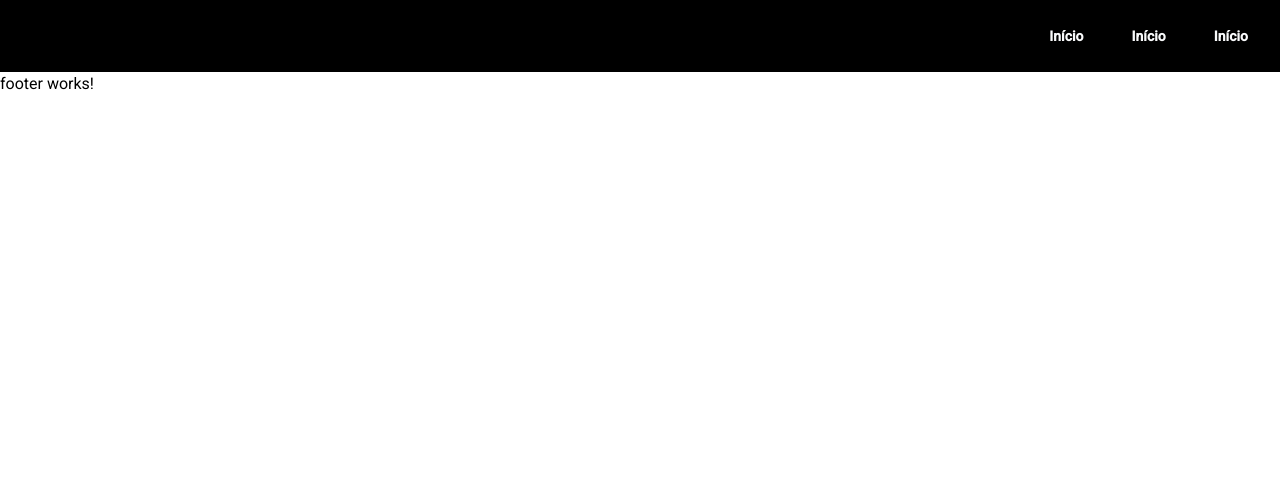
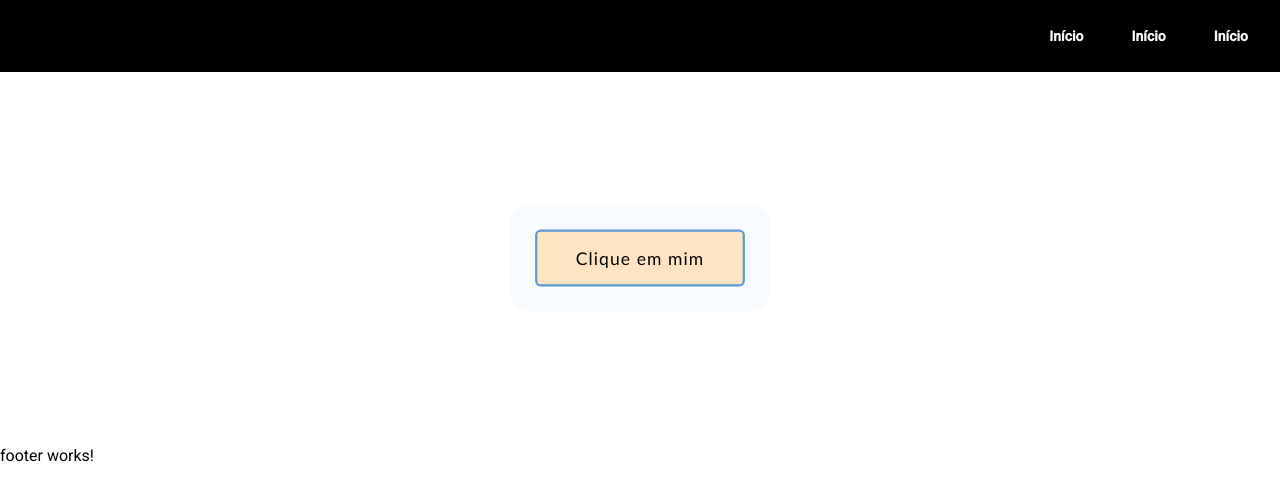
Before and after one commit to RodrigoMarques6/utilidadesParaProjetos, an Angular app: page /botao-animado in a window 1280 px wide. Before the commit this address led to /. Shown: the top 500 px of the page. Built offline with nearby package versions, Linux system fonts and the light colour scheme.

Commit message:
feat/ adicionando componente de botão animado

```diff
--- a/src/app/app.component.ts
+++ b/src/app/app.component.ts
@@ -7,7 +7,7 @@ import { MenuComponent } from './components/menu/menu.component';
 import { MainComponent } from './components/main/main.component';
 import { CarouselComponent } from './components/carousel/carousel.component';
 import { MatIconModule } from '@angular/material/icon';
-
+import { PulseButtonComponent } from './components/pulse-button/pulse-button.component';
 
 @Component({
   selector: 'app-root',
@@ -17,11 +17,12 @@ import { MatIconModule } from '@angular/material/icon';
     CarouselComponent,
     SelectColorComponent,
     CharacterCounterComponent,
+    PulseButtonComponent,
     FooterComponent,
     MenuComponent,
     MainComponent,
     RouterModule,
-    MatIconModule
+    MatIconModule,
   ],
   templateUrl: './app.component.html',
   styleUrl: './app.component.css',
--- a/src/app/app.routes.ts
+++ b/src/app/app.routes.ts
@@ -5,6 +5,7 @@ import { CharacterCounterComponent } from './components/character-counter/charac
 import { CarouselComponent } from './components/carousel/carousel.component';
 import { SidebarRightComponent } from './components/sidebar-right/sidebar-right.component';
 import { LikeReposComponent } from './components/like-repos/like-repos.component';
+import { PulseButtonComponent } from './components/pulse-button/pulse-button.component';
 
 export const routes: Routes = [
   { path: '', component: MainComponent },
@@ -13,4 +14,5 @@ export const routes: Routes = [
   { path: 'carrossel', component: CarouselComponent },
   { path: 'menu-lateral-direito', component: SidebarRightComponent },
   { path: 'repositorios-uteis', component: LikeReposComponent },
+  { path: 'botao-animado', component: PulseButtonComponent },
 ];
--- a/src/app/components/main/main.component.html
+++ b/src/app/components/main/main.component.html
@@ -43,5 +43,11 @@
     >
       Repositórios úteis
     </button>
+    <button
+      class="mt-8 px-6 py-3 rounded-full text-xl bg-blue-800 text-white hover:bg-blue-700 transition"
+      routerLink="/botao-animado"
+    >
+      Botão animado
+    </button>
   </div>
 </div>
--- /dev/null
+++ b/src/app/components/pulse-button/pulse-button.component.css
@@ -0,0 +1,38 @@
+.pulse-button {
+    position: relative;
+    display: inline-block;
+    padding: 12px 24px;
+    font-size: 1rem;
+    font-weight: 500;
+    font-family: 'Trebuchet MS', sans-serif;
+    text-align: center;
+    color: black;
+    border: 2px solid #5a99d4;
+    border-radius: 5px;
+    background: bisque;
+    cursor: pointer;
+    box-shadow: 0 0 0 0 rgba(90, 153, 212, 0.5);
+    letter-spacing: 1px;
+    transition: background-color 0.3s ease;
+    animation: pulse 1.5s infinite;
+  }
+
+  .pulse-button:hover {
+    background-color: #3b7ab1;
+    animation: none;
+  }
+
+  @keyframes pulse {
+    0% {
+      transform: scale(1);
+      box-shadow: 0 0 0 0 rgba(90, 153, 212, 0.5);
+    }
+    50% {
+      transform: scale(1.1);
+      box-shadow: 0 0 0 25px rgba(90, 153, 212, 0);
+    }
+    100% {
+      transform: scale(1);
+      box-shadow: 0 0 0 0 rgba(90, 153, 212, 0);
+    }
+  }
--- /dev/null
+++ b/src/app/components/pulse-button/pulse-button.component.html
@@ -0,0 +1,8 @@
+<div class="flex flex-col items-center p-40">
+<button
+  class="pulse-button px-4 py-2 border border-blue-500 text-blue-500 text-md rounded-sm hover:bg-blue-600 btn btn-border-1 w-48"
+  routerLink="sobre-mim"
+>
+  <p class="linear-wipe">Clique em mim</p>
+</button>
+</div>
```
Also changed, not shown: src/app/components/pulse-button/pulse-button.component.ts (added, +12 -0 lines).
